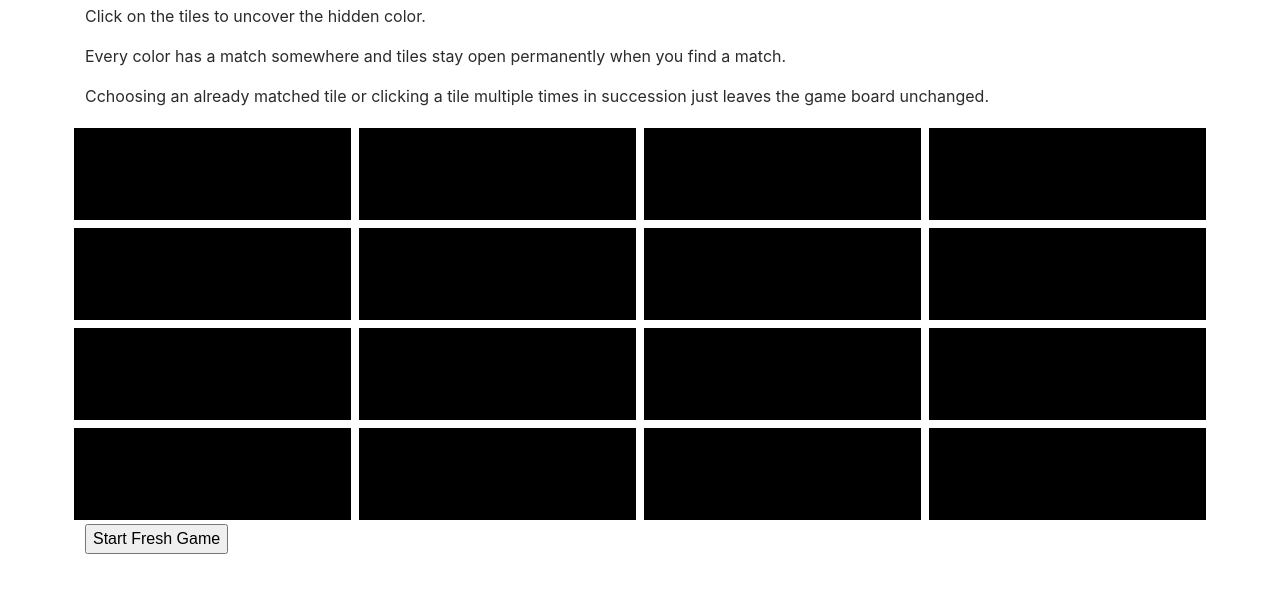
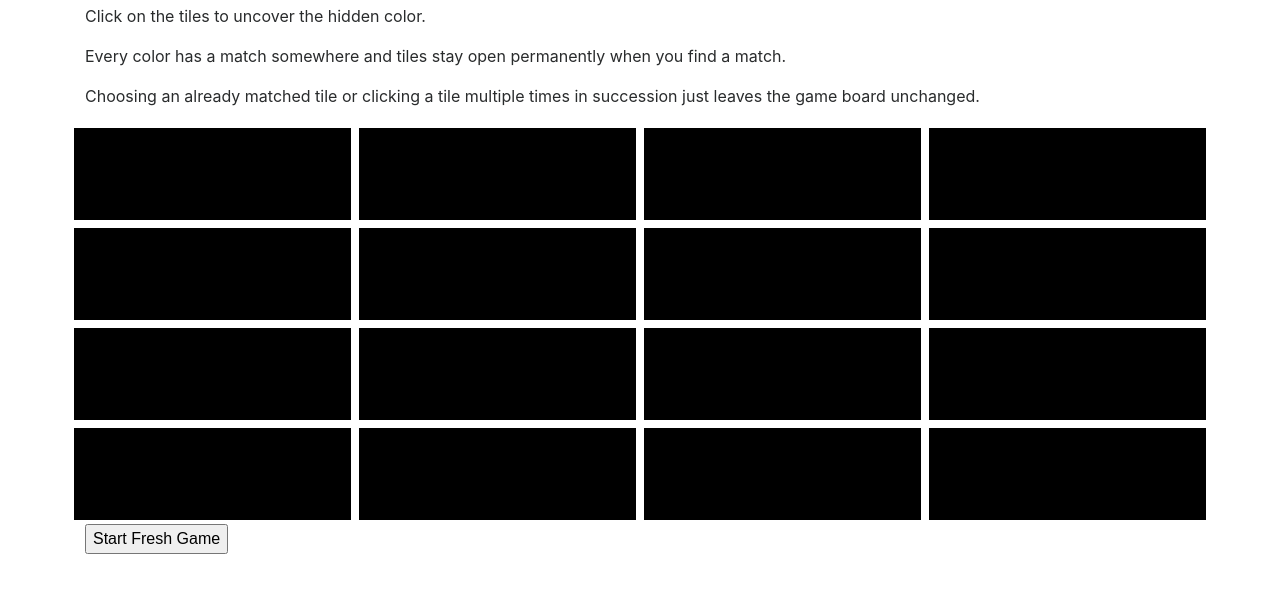
Before and after one commit to priort/memory-tiles, a website: page public/index.html in a window 1280 px wide. Shown: the part 48-640 px from the top of the page. Drawn offline with Linux system fonts and the light colour scheme.

Commit message:
typo fix

```diff
--- a/public/index.html
+++ b/public/index.html
@@ -14,7 +14,7 @@
     Every color has a match somewhere and tiles stay open permanently when you find a match.
   </p>
   <p>
-    Cchoosing an already matched tile or clicking a tile multiple times in succession just leaves the game board unchanged.
+    Choosing an already matched tile or clicking a tile multiple times in succession just leaves the game board unchanged.
   </p>
   </div>
   <div id = "memory-tiles-container" class="container" style="min-height:800px"></div>
```
